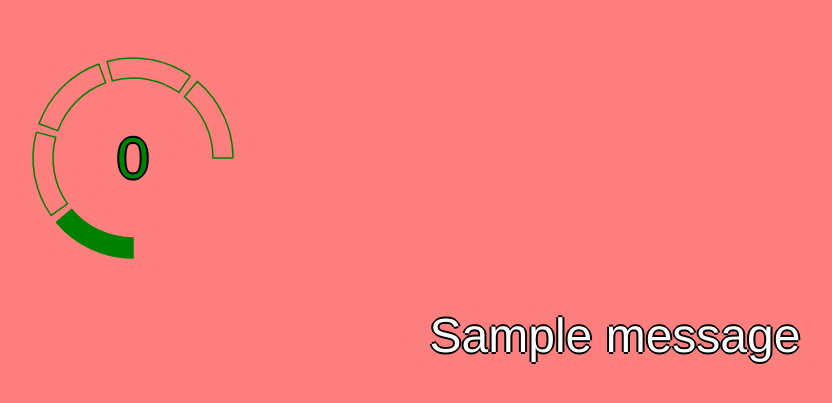
After one commit to forsterseb/HeartPage, a Flask app: page /animated.html in a window 1280 px wide. The commit adds this page. Shown: the top 403 px of the page, without its empty margins (25-857 px from the left). Run offline with Flask 2, Linux system fonts and the light colour scheme; one stand-in notice (Sample message) is shown.

Commit message:
add animated bpm display

```diff
--- a/app.py
+++ b/app.py
@@ -22,6 +22,10 @@ def rd_graph():
 def hb_graph():
     return render_template('hist_bpm.html')
 
+@app.route('/animated.html')
+def animated():
+    return render_template('animated.html')
+
 #################
 ## API-Methods ##
 #################
--- a/pulse.py
+++ b/pulse.py
@@ -1,4 +1,3 @@
-from distutils.log import error
 from typing import Dict
 import serial
 import time
@@ -34,8 +33,6 @@ def get_pulse_generator():
             global below_threshold, threshold
             value = int(value)
             log_raw_value(value)
-            if value != 0:
-                pass
             if value > threshold and below_threshold:
                 bpm()
                 below_threshold = False
@@ -85,7 +82,7 @@ def get_hist_bpm():
 
 def block_and_calc_bpm():
     """Runs through the values in the pulse_generator so the generator keeps reading from serial and calculating bpm."""
-    for i in get_pulse_generator():
+    for _ in get_pulse_generator():
         pass
 
 def log_raw_value(value):
--- /dev/null
+++ b/static/animated.css
@@ -0,0 +1,73 @@
+.container {
+    width: 300px;
+    height: 300px;
+    display: flex;
+    justify-content: center;
+    align-items: center;
+}
+.content {
+    text-align: center;
+    font-family: 'Franklin Gothic Medium', 'Arial Narrow', Arial, sans-serif;
+    font-size: 1.2em;
+    transition: all 0.7s linear;
+}
+.bar {
+    position: absolute;
+    stroke: black;
+    width: 300px;
+    height: 300px;
+    stroke-width: 1.5;
+    fill: transparent;
+    transition: all 0.7s linear;
+}
+
+
+.border-low {
+    stroke: green;
+}
+.fill-low {
+    fill: green;
+}
+.low {
+    color: green;
+}
+
+.border-normal {
+    stroke: green;
+}
+.fill-normal {
+    fill: green;
+}
+.normal {
+    color: green;
+}
+
+.border-middle {
+    stroke: orange;
+}
+.fill-middle {
+    fill: orange;
+}
+.middle {
+    color: orange;
+}
+
+.border-high {
+    stroke: orangered;
+}
+.fill-high {
+    fill: orangered;
+}
+.high {
+    color: orangered;
+}
+
+.border-extreme {
+    stroke: red;
+}
+.fill-extreme {
+    fill: red;
+}
+.extreme {
+    color: red;
+}
--- a/static/main.js
+++ b/static/main.js
@@ -16,8 +16,87 @@ async function pulsing(){
     }
 }
 
+async function pulsing_anim(){
+    last_sector = -1;
+    while (true){
+        $.ajax({
+            url: "/api/pulse",
+            contentType: 'application/json',
+            success: function(response){
+                document.getElementById('pulse_span').innerText = (response['BPM']);
+                pulse = response['BPM']
+                sector = get_sector_by_pulse(pulse)
+                if (sector != last_sector){
+                    last_sector = sector;
+                    set_anim_color_by_sector(sector);
+                }
+            },
+            error: function(response){
+                console.log("Error ");
+                console.log(response)
+                document.getElementById('pulse_span').innerText = (-1);
+            }
+        });
+        await sleep(500);
+    }
+}
+
+function set_anim_color_by_sector(sector) {
+    var sector_1 = document.getElementById('arc1');
+    var sector_2 = document.getElementById('arc2');
+    var sector_3 = document.getElementById('arc3');
+    var sector_4 = document.getElementById('arc4');
+    var sector_5 = document.getElementById('arc5');
+    var pulse_span = document.getElementById('pulse_span');
+
+    var sectors = [sector_1, sector_2, sector_3, sector_4, sector_5];
+
+    sectors.forEach(sector => sector.removeAttribute('class'));
+    pulse_span.removeAttribute('class');
+
+    if (sector == 1){
+        sectors.forEach(sector => sector.classList.add('bar', 'border-low'));
+        sector_1.classList.add('fill-low');
+        pulse_span.classList.add('content', 'low');
+    }else if (sector == 2) {
+        sectors.forEach(sector => sector.classList.add('bar', 'border-normal'));
+        sector_2.classList.add('fill-normal');
+        pulse_span.classList.add('content', 'normal');
+    }else if (sector == 3) {
+        sectors.forEach(sector => sector.classList.add('bar', 'border-middle'));
+        sector_3.classList.add('fill-middle');
+        pulse_span.classList.add('content', 'middle');
+    } else if (sector == 4) {
+        sectors.forEach(sector => sector.classList.add('bar', 'border-high'));
+        sector_4.classList.add('fill-high');
+        pulse_span.classList.add('content', 'high');
+    }else if (sector == 5) {
+        sectors.forEach(sector => sector.classList.add('bar', 'border-extreme'));
+        sector_5.classList.add('fill-extreme');
+        pulse_span.classList.add('content', 'extreme');
+    }
+}
+
+function get_sector_by_pulse(pulse){
+    if (pulse <= 60) {
+        return 1;
+    } else if (pulse <= 80) {
+        return 2;
+    } else if (pulse <= 100) {
+        return 3;
+    } else if (pulse <= 120) {
+        return 4;
+    } else {
+        return 5;
+    }
+}
+
+// - 60
+// 61 - 80
+// 81 - 100
+// 101 - 120
+// 121 -
+
 function sleep(milliseconds) {
     return new Promise(resolve => setTimeout(resolve, milliseconds));
 }
-
-pulsing();
--- /dev/null
+++ b/templates/animated.html
@@ -0,0 +1,30 @@
+<!doctype html>
+<title>{% block title %}{% endblock %} - Hist BPM</title>
+<link rel="stylesheet" href="{{ url_for('static', filename='style.css') }}">
+<link rel="stylesheet" href="{{ url_for('static', filename='animated.css') }}">
+<section class="content">
+  <div class="container">
+    <svg id="arc_svg" class="bar">
+      <path id="arc1" class="bar"/>
+      <path id="arc2" class="bar"/>
+      <path id="arc3" class="bar"/>
+      <path id="arc4" class="bar"/>
+      <path id="arc5" class="bar"/>
+    </svg>
+    <span class="content" id="pulse_span">123</span>
+  </div>
+</section>
+<section class="content">
+  <header>
+    {% block header %}{% endblock %}
+  </header>
+  {% for message in get_flashed_messages() %}
+    <div class="flash">{{ message }}</div>
+  {% endfor %}
+  {% block content %}{% endblock %}
+</section>
+<script src="https://cdn.jsdelivr.net/npm/chart.js"></script>
+<script src="https://ajax.googleapis.com/ajax/libs/jquery/3.5.1/jquery.min.js"></script>
+<script src="{{ url_for('static', filename='animated.js') }}"></script>
+<script src="{{ url_for('static', filename='main.js') }}"></script>
+<script>pulsing_anim();</script>
--- a/templates/index.html
+++ b/templates/index.html
@@ -16,3 +16,4 @@
 </section>
 <script src="https://ajax.googleapis.com/ajax/libs/jquery/3.5.1/jquery.min.js"></script>
 <script src="{{ url_for('static', filename='main.js') }}"></script>
+<script>pulsing();</script>
```
Also changed, not shown: static/animated.js (added, +55 -0 lines).
